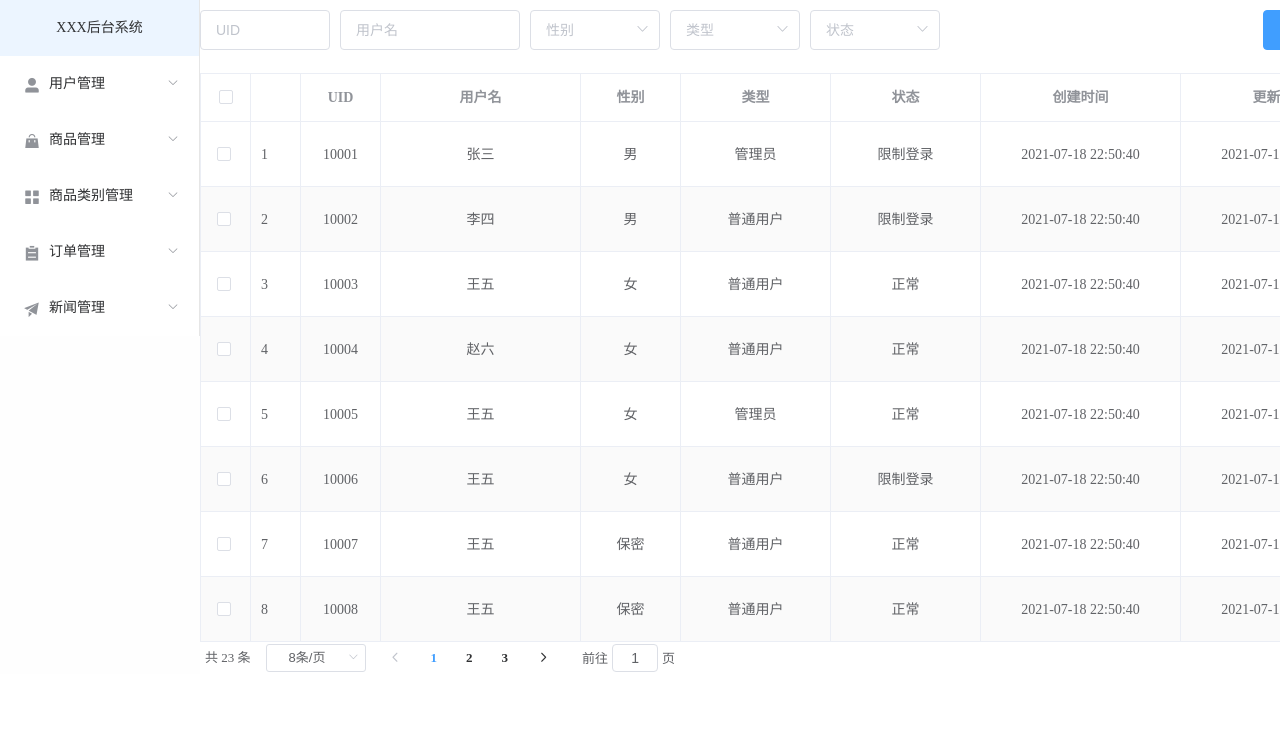
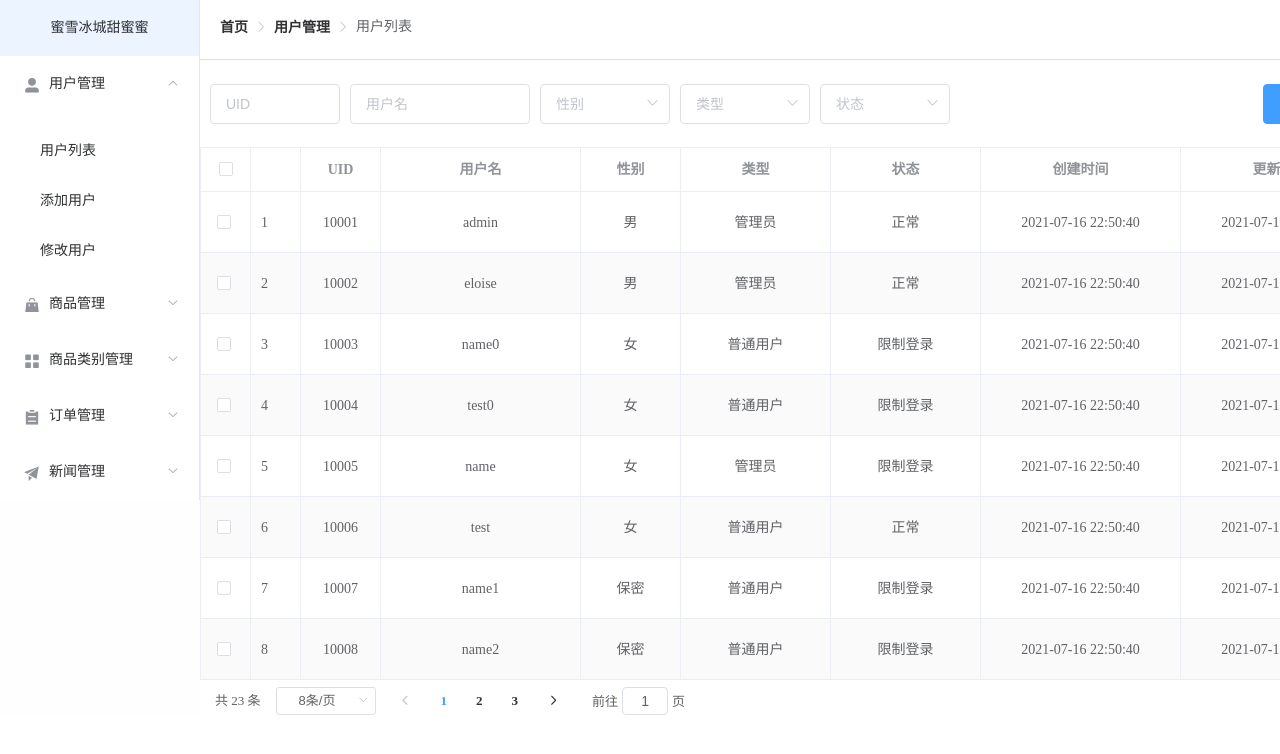
Before and after one commit to Eloise-z/H5, a Vue app: page /user-list in a window 1280 px wide. Shown: the top 754 px of the page. Built offline with nearby package versions, Linux system fonts and the light colour scheme; sample sign-in values are in the browser's storage.

Commit message:
实现了 用户CRUD

```diff
--- a/src/api/userList.json
+++ b/src/api/userList.json
@@ -2,210 +2,210 @@
   "userList": [
     {
       "uid": "10001",
-      "name": "张三",
+      "name": "admin",
       "gender": 1,
       "role": 1,
       "status": 1,
-      "createTime": "2021-07-18 22:50:40",
-      "updateTime": "2021-07-18 22:51:40"
+      "createTime": "2021-07-16 22:50:40",
+      "updateTime": "2021-07-16 22:51:40"
     },
     {
       "uid": "10002",
-      "name": "李四",
+      "name": "eloise",
+      "gender": 1,
+      "role": 1,
+      "status": 1,
+      "createTime": "2021-07-16 22:50:40",
+      "updateTime": "2021-07-16 22:51:40"
+    },
+    {
+      "uid": "10003",
+      "name": "name0",
+      "gender": 2,
+      "role": 2,
+      "status": 2,
+      "createTime": "2021-07-16 22:50:40",
+      "updateTime": "2021-07-16 22:51:40"
+    },
+    {
+      "uid": "10004",
+      "name": "test0",
+      "gender": 2,
+      "role": 2,
+      "status": 2,
+      "createTime": "2021-07-16 22:50:40",
+      "updateTime": "2021-07-16 22:51:40"
+    },
+    {
+      "uid": "10005",
+      "name": "name",
+      "gender": 2,
+      "role": 1,
+      "status": 2,
+      "createTime": "2021-07-16 22:50:40",
+      "updateTime": "2021-07-16 22:51:40"
+    },
+    {
+      "uid": "10006",
+      "name": "test",
+      "gender": 2,
+      "role": 2,
+      "status": 1,
+      "createTime": "2021-07-16 22:50:40",
+      "updateTime": "2021-07-16 22:51:40"
+    },
+    {
+      "uid": "10007",
+      "name": "name1",
+      "gender": 3,
+      "role": 2,
+      "status": 2,
+      "createTime": "2021-07-16 22:50:40",
+      "updateTime": "2021-07-16 22:51:40"
+    },
+    {
+      "uid": "10008",
+      "name": "name2",
+      "gender": 3,
+      "role": 2,
+      "status": 2,
+      "createTime": "2021-07-16 22:50:40",
+      "updateTime": "2021-07-16 22:51:40"
+    },
+    {
+      "uid": "10009",
+      "name": "name3",
       "gender": 1,
       "role": 2,
       "status": 1,
-      "createTime": "2021-07-18 22:50:40",
-      "updateTime": "2021-07-18 22:51:40"
+      "createTime": "2021-07-16 22:50:40",
+      "updateTime": "2021-07-16 22:51:40"
     },
     {
-      "uid": "10003",
-      "name": "王五",
+      "uid": "10010",
+      "name": "name4",
+      "gender": 1,
+      "role": 1,
+      "status": 2,
+      "createTime": "2021-07-16 22:50:40",
+      "updateTime": "2021-07-16 22:51:40"
+    },
+    {
+      "uid": "10011",
+      "name": "qwe",
+      "gender": 3,
+      "role": 1,
+      "status": 1,
+      "createTime": "2021-07-16 22:50:40",
+      "updateTime": "2021-07-16 22:51:40"
+    },
+    {
+      "uid": "10012",
+      "name": "dawd",
       "gender": 2,
       "role": 2,
       "status": 2,
-      "createTime": "2021-07-18 22:50:40",
-      "updateTime": "2021-07-18 22:51:40"
+      "createTime": "2021-07-16 22:50:40",
+      "updateTime": "2021-07-16 22:51:40"
     },
     {
-      "uid": "10004",
-      "name": "赵六",
+      "uid": "10013",
+      "name": "123e",
+      "gender": 2,
+      "role": 2,
+      "status": 1,
+      "createTime": "2021-07-16 22:50:40",
+      "updateTime": "2021-07-16 22:51:40"
+    },
+    {
+      "uid": "10014",
+      "name": "fwaed",
+      "gender": 3,
+      "role": 2,
+      "status": 2,
+      "createTime": "2021-07-16 22:50:40",
+      "updateTime": "2021-07-16 22:51:40"
+    },
+    {
+      "uid": "10015",
+      "name": "wef3",
+      "gender": 3,
+      "role": 1,
+      "status": 2,
+      "createTime": "2021-07-16 22:50:40",
+      "updateTime": "2021-07-16 22:51:40"
+    },
+    {
+      "uid": "10016",
+      "name": "daw2",
+      "gender": 2,
+      "role": 1,
+      "status": 1,
+      "createTime": "2021-07-16 22:50:40",
+      "updateTime": "2021-07-16 22:51:40"
+    },
+    {
+      "uid": "10017",
+      "name": "fsfe",
+      "gender": 3,
+      "role": 2,
+      "status": 1,
+      "createTime": "2021-07-16 22:50:40",
+      "updateTime": "2021-07-16 22:51:40"
+    },
+    {
+      "uid": "10018",
+      "name": "w3r3",
       "gender": 2,
       "role": 2,
       "status": 2,
-      "createTime": "2021-07-18 22:50:40",
-      "updateTime": "2021-07-18 22:51:40"
+      "createTime": "2021-07-16 22:50:40",
+      "updateTime": "2021-07-16 22:51:40"
     },
     {
-      "uid": "10005",
-      "name": "王五",
+      "uid": "10019",
+      "name": "sdwf",
+      "gender": 1,
+      "role": 2,
+      "status": 2,
+      "createTime": "2021-07-16 22:50:40",
+      "updateTime": "2021-07-16 22:51:40"
+    },
+    {
+      "uid": "10020",
+      "name": "fw3s",
       "gender": 2,
       "role": 1,
       "status": 2,
-      "createTime": "2021-07-18 22:50:40",
-      "updateTime": "2021-07-18 22:51:40"
+      "createTime": "2021-07-16 22:50:40",
+      "updateTime": "2021-07-16 22:51:40"
     },
     {
-      "uid": "10006",
-      "name": "王五",
+      "uid": "10021",
+      "name": "fqw3",
       "gender": 2,
       "role": 2,
       "status": 1,
-      "createTime": "2021-07-18 22:50:40",
-      "updateTime": "2021-07-18 22:51:40"
+      "createTime": "2021-07-16 22:50:40",
+      "updateTime": "2021-07-16 22:51:40"
     },
     {
-      "uid": "10007",
-      "name": "王五",
+      "uid": "10022",
+      "name": "awdwe",
+      "gender": 1,
+      "role": 2,
+      "status": 2,
+      "createTime": "2021-07-16 22:50:40",
+      "updateTime": "2021-07-16 22:51:40"
+    },
+    {
+      "uid": "10023",
+      "name": "Name",
       "gender": 3,
       "role": 2,
       "status": 2,
-      "createTime": "2021-07-18 22:50:40",
-      "updateTime": "2021-07-18 22:51:40"
-    },
-    {
-      "uid": "10008",
-      "name": "王五",
-      "gender": 3,
-      "role": 2,
-      "status": 2,
-      "createTime": "2021-07-18 22:50:40",
-      "updateTime": "2021-07-18 22:51:40"
-    },
-    {
-      "uid": "10009",
-      "name": "王五",
-      "gender": 1,
-      "role": 2,
-      "status": 1,
-      "createTime": "2021-07-18 22:50:40",
-      "updateTime": "2021-07-18 22:51:40"
-    },
-    {
-      "uid": "10010",
-      "name": "王五",
-      "gender": 1,
-      "role": 1,
-      "status": 2,
-      "createTime": "2021-07-18 22:50:40",
-      "updateTime": "2021-07-18 22:51:40"
-    },
-    {
-      "uid": "10011",
-      "name": "王五",
-      "gender": 3,
-      "role": 1,
-      "status": 1,
-      "createTime": "2021-07-18 22:50:40",
-      "updateTime": "2021-07-18 22:51:40"
-    },
-    {
-      "uid": "10012",
-      "name": "王五",
-      "gender": 2,
-      "role": 2,
-      "status": 2,
-      "createTime": "2021-07-18 22:50:40",
-      "updateTime": "2021-07-18 22:51:40"
-    },
-    {
-      "uid": "10013",
-      "name": "王五",
-      "gender": 2,
-      "role": 2,
-      "status": 1,
-      "createTime": "2021-07-18 22:50:40",
-      "updateTime": "2021-07-18 22:51:40"
-    },
-    {
-      "uid": "10014",
-      "name": "王五",
-      "gender": 3,
-      "role": 2,
-      "status": 2,
-      "createTime": "2021-07-18 22:50:40",
-      "updateTime": "2021-07-18 22:51:40"
-    },
-    {
-      "uid": "10015",
-      "name": "王五",
-      "gender": 3,
-      "role": 1,
-      "status": 2,
-      "createTime": "2021-07-18 22:50:40",
-      "updateTime": "2021-07-18 22:51:40"
-    },
-    {
-      "uid": "10016",
-      "name": "王五",
-      "gender": 2,
-      "role": 1,
-      "status": 1,
-      "createTime": "2021-07-18 22:50:40",
-      "updateTime": "2021-07-18 22:51:40"
-    },
-    {
-      "uid": "10017",
-      "name": "王五",
-      "gender": 3,
-      "role": 2,
-      "status": 1,
-      "createTime": "2021-07-18 22:50:40",
-      "updateTime": "2021-07-18 22:51:40"
-    },
-    {
-      "uid": "10018",
-      "name": "王五",
-      "gender": 2,
-      "role": 2,
-      "status": 2,
-      "createTime": "2021-07-18 22:50:40",
-      "updateTime": "2021-07-18 22:51:40"
-    },
-    {
-      "uid": "10019",
-      "name": "王五",
-      "gender": 1,
-      "role": 2,
-      "status": 2,
-      "createTime": "2021-07-18 22:50:40",
-      "updateTime": "2021-07-18 22:51:40"
-    },
-    {
-      "uid": "10020",
-      "name": "王五",
-      "gender": 2,
-      "role": 1,
-      "status": 2,
-      "createTime": "2021-07-18 22:50:40",
-      "updateTime": "2021-07-18 22:51:40"
-    },
-    {
-      "uid": "10021",
-      "name": "王五",
-      "gender": 2,
-      "role": 2,
-      "status": 1,
-      "createTime": "2021-07-18 22:50:40",
-      "updateTime": "2021-07-18 22:51:40"
-    },
-    {
-      "uid": "10022",
-      "name": "王五",
-      "gender": 1,
-      "role": 2,
-      "status": 2,
-      "createTime": "2021-07-18 22:50:40",
-      "updateTime": "2021-07-18 22:51:40"
-    },
-    {
-      "uid": "10023",
-      "name": "王五",
-      "gender": 3,
-      "role": 2,
-      "status": 2,
-      "createTime": "2021-07-18 22:50:40",
-      "updateTime": "2021-07-18 22:51:40"
+      "createTime": "2021-07-16 22:50:40",
+      "updateTime": "2021-07-16 22:51:40"
     }
   ]
 }
--- a/src/components/Sidebar.vue
+++ b/src/components/Sidebar.vue
@@ -5,14 +5,14 @@
 <template>
   <el-container>
     <el-aside width="200px" style="background-color: rgba(238, 241, 246, 0.1)">
-      <el-menu :default-openeds="[]">
-          <el-menu-item style="text-align: center" index="0-1" @click="$router.push('/index')">XXX后台系统</el-menu-item>
+      <el-menu :default-openeds="['1']">
+        <el-menu-item style="text-align: center" index="0-1" @click="$router.push('/index')">蜜雪冰城甜蜜蜜</el-menu-item>
         <el-submenu index="1">
           <template slot="title"><i class="el-icon-user-solid"></i>用户管理</template>
           <el-menu-item-group>
             <el-menu-item index="1-1" @click="$router.push('/user-list')">用户列表</el-menu-item>
-            <el-menu-item index="1-2">增加用户</el-menu-item>
-            <el-menu-item index="1-3">修改用户</el-menu-item>
+            <el-menu-item index="1-2" @click="$router.push('/user-add')">添加用户</el-menu-item>
+            <el-menu-item index="1-3" @click="$router.push('/user-update')">修改用户</el-menu-item>
           </el-menu-item-group>
         </el-submenu>
         <el-submenu index="2">
@@ -52,7 +52,3 @@
     <router-view/>
   </el-container>
 </template>
-
-<script>
-export default {}
-</script>
--- a/src/views/Login.vue
+++ b/src/views/Login.vue
@@ -79,6 +79,7 @@ export default {
 <style scoped>
 .container {
   background: url("https://www.mxbc.com/media/upload/index/%E8%9C%9C%E9%9B%AA%E5%86%B0%E5%9F%8Ebanner1920x900.jpg") no-repeat;
+  background-size:cover;
   width: 100%;
   height: 100vh;
   position: relative;
--- /dev/null
+++ b/src/views/user/AddUser.vue
@@ -0,0 +1,109 @@
+<!--
+*Author: Eloise
+*Date: 2021-07-18 18:55
+-->
+<template>
+  <div class="mod-user" style="padding-top: 20px">
+    <el-breadcrumb separator-class="el-icon-arrow-right" style="padding: 0 0 0 20px">
+      <el-breadcrumb-item :to="{ path: '/index' }">首页</el-breadcrumb-item>
+      <el-breadcrumb-item :to="{ path: '/user-list' }">用户管理</el-breadcrumb-item>
+      <el-breadcrumb-item :to="{ path: '/user-add' }">添加用户</el-breadcrumb-item>
+    </el-breadcrumb>
+    <el-divider></el-divider>
+    <el-form ref="userForm" :model="userForm" label-width="500px">
+      <el-form-item label="UID">
+        <el-input v-model="userForm.uid" placeholder="uid自动生成" disabled></el-input>
+      </el-form-item>
+      <el-form-item label="用户名">
+        <el-input v-model="userForm.name" placeholder="请输入您的用户名"></el-input>
+      </el-form-item>
+      <el-form-item label="性别">
+        <el-radio-group v-model="userForm.gender">
+          <el-radio label="男"></el-radio>
+          <el-radio label="女"></el-radio>
+          <el-radio label="保密"></el-radio>
+        </el-radio-group>
+      </el-form-item>
+      <el-form-item label="用户类型">
+        <el-select v-model="userForm.role" placeholder="默认普通用户">
+          <el-option label="管理员" value="1"></el-option>
+          <el-option label="普通用户" value="2"></el-option>
+        </el-select>
+      </el-form-item>
+      <el-form-item label="用户状态">
+        <el-select v-model="userForm.status" placeholder="默认正常">
+          <el-option label="正常" value="1"></el-option>
+          <el-option label="限制登录" value="2"></el-option>
+        </el-select>
+      </el-form-item>
+      <el-form-item>
+        <el-button type="primary" @click="addUser">创建</el-button>
+        <el-button @click="$router.back()">取消</el-button>
+      </el-form-item>
+    </el-form>
+  </div>
+</template>
+
+<script>
+import {userList as localUserList} from '../../api/userList.json'
+import Vue from "vue";
+
+export default {
+  name: "AddUser",
+  data() {
+    return {
+      // 源数据
+      userList: localUserList,
+
+      // 表单数据
+      userForm: {
+        uid: '',
+        name: '',
+        gender: '保密',
+        role: '2',
+        status: '1'
+      }
+    }
+  },
+  methods: {
+    // 添加用户
+    addUser() {
+      this.userForm.role = parseInt(this.userForm.role)
+      this.userForm.status = parseInt(this.userForm.status)
+      if (this.userForm.gender === '男') {
+        this.userForm.gender = 1
+      } else if (this.userForm.gender === '女') {
+        this.userForm.gender = 2
+      } else {
+        this.userForm.gender = 3
+      }
+      this.userForm.createTime = this.getCurrentTime()
+      this.userForm.updateTime = this.getCurrentTime()
+      this.userForm.uid = (parseInt(this.userList[this.userList.length - 1].uid) + 1).toString()
+      this.userList.push(this.userForm)
+      Vue.prototype.$message.success('添加成功！')
+      this.$router.push('/user-list')
+    },
+    //获取当前系统时间
+    getCurrentTime() {
+      let date = new Date();
+      let year = date.getFullYear(); //年
+      let month = date.getMonth() + 1; //月
+      let data = date.getDate(); //天
+      let hours = date.getHours(); //小时
+      let minute = date.getMinutes(); //分
+      let second = date.getSeconds(); //秒
+      month = month < 10 ? '0' + month : month
+      data = data < 10 ? '0' + data : data
+      hours = hours < 10 ? '0' + hours : hours
+      minute = minute < 10 ? '0' + minute : minute
+      second = second < 10 ? '0' + second : second
+      return year + "-" + (month) + "-" + data + " " + hours + ":" + minute + ":" + second;
+    }
+  }
+}
+</script>
+
+<style scoped>
+
+</style>
--- /dev/null
+++ b/src/views/user/ModifyUser.vue
@@ -0,0 +1,138 @@
+<!--
+*Author: Eloise
+*Date: 2021-07-18 18:55
+-->
+<template>
+  <div class="mod-user" style="padding-top: 20px">
+    <el-breadcrumb separator-class="el-icon-arrow-right" style="padding: 0 0 0 20px">
+      <el-breadcrumb-item :to="{ path: '/index' }">首页</el-breadcrumb-item>
+      <el-breadcrumb-item :to="{ path: '/user-list' }">用户管理</el-breadcrumb-item>
+      <el-breadcrumb-item :to="{ path: '/user-update' }">修改用户</el-breadcrumb-item>
+    </el-breadcrumb>
+    <el-divider></el-divider>
+    <el-form ref="userForm" :model="userForm" label-width="500px">
+      <el-form-item label="UID">
+        <el-input v-model="userForm.uid" disabled></el-input>
+      </el-form-item>
+      <el-form-item label="用户名">
+        <el-input v-model="userForm.name"></el-input>
+      </el-form-item>
+      <el-form-item label="性别">
+        <el-radio-group v-model="userForm.gender">
+          <el-radio label="男" value="1"></el-radio>
+          <el-radio label="女" value="2"></el-radio>
+          <el-radio label="保密" value="3"></el-radio>
+        </el-radio-group>
+      </el-form-item>
+      <el-form-item label="用户类型">
+        <el-select v-model="userForm.role" placeholder="默认普通用户">
+          <el-option label="管理员" value="1"></el-option>
+          <el-option label="普通用户" value="2"></el-option>
+        </el-select>
+      </el-form-item>
+      <el-form-item label="用户状态">
+        <el-select v-model="userForm.status" placeholder="默认正常">
+          <el-option label="正常" value="1"></el-option>
+          <el-option label="限制登录" value="2"></el-option>
+        </el-select>
+      </el-form-item>
+      <el-form-item>
+        <el-button type="primary" @click="modifyUser">修改</el-button>
+        <el-button @click="$router.back()">取消</el-button>
+      </el-form-item>
+    </el-form>
+  </div>
+</template>
+
+<script>
+import {userList as localUserList} from '../../api/userList.json'
+import Vue from "vue";
+
+export default {
+  name: "ModifyUser",
+  data() {
+    return {
+      // 源数据
+      userList: localUserList,
+
+      // 表单数据
+      userForm: {
+        uid: '',
+        name: '',
+        gender: '',
+        role: '',
+        status: '',
+        createTime: '',
+        updateTime: ''
+      },
+
+      // 数据映射
+      genderOptions: [{
+        value: 1,
+        label: '男'
+      }, {
+        value: 2,
+        label: '女'
+      }, {
+        value: 3,
+        label: '保密'
+      }],
+      roleOptions: [{
+        value: 1,
+        label: '管理员'
+      }, {
+        value: 2,
+        label: '普通用户'
+      }],
+      statusOptions: [{
+        value: 1,
+        label: '正常'
+      }, {
+        value: 2,
+        label: '限制登录'
+      }]
+    }
+  },
+  created() {
+    if (this.$route.query.uid === '' || this.$route.query.uid === null || this.$route.query.uid === undefined) {
+      Vue.prototype.$message.warning('列表操作点击修改才能访问该页面！')
+      this.$router.push('user-list')
+    } else {
+      this.userForm.uid = this.$route.query.uid
+      for (let u of this.userList) {
+        if (u.uid === this.$route.query.uid) {
+          this.userForm = u
+          for (let g of this.genderOptions) {
+            if (g.value === u.gender) {
+              this.userForm.gender = g.label
+            }
+          }
+          this.userForm.role = this.userForm.role.toString()
+          this.userForm.status = this.userForm.status.toString()
+          break
+        }
+      }
+    }
+  },
+  methods: {
+    // 修改用户
+    modifyUser() {
+      this.userForm.role = parseInt(this.userForm.role)
+      this.userForm.status = parseInt(this.userForm.status)
+      if (this.userForm.gender === '男') {
+        this.userForm.gender = 1
+      } else if (this.userForm.gender === '女') {
+        this.userForm.gender = 2
+      } else {
+        this.userForm.gender = 3
+      }
+      Vue.prototype.$message.success('修改成功！')
+      this.$router.push('/user-list')
+    }
+  }
+}
+</script>
+
+<style scoped>
+
+</style>
--- a/src/views/user/UserList.vue
+++ b/src/views/user/UserList.vue
@@ -1,6 +1,12 @@
 <template>
-  <div class="mod-user">
-    <el-form :inline="true" :model="queryUser" style="padding-top: 10px">
+  <div class="mod-user" style="padding-top: 20px">
+    <el-breadcrumb separator-class="el-icon-arrow-right" style="padding: 0 0 0 20px">
+      <el-breadcrumb-item :to="{ path: '/index' }">首页</el-breadcrumb-item>
+      <el-breadcrumb-item :to="{ path: '/user-list' }">用户管理</el-breadcrumb-item>
+      <el-breadcrumb-item :to="{ path: '/user-list' }">用户列表</el-breadcrumb-item>
+    </el-breadcrumb>
+    <el-divider></el-divider>
+    <el-form :inline="true" :model="queryUser" style="padding: 0 0 0 10px">
       <el-form-item style="width: 130px">
         <el-input v-model="queryUser.uid" placeholder="UID" clearable></el-input>
       </el-form-item>
@@ -39,7 +45,7 @@
       </el-form-item>
       <el-form-item style="float: right;">
         <el-button type="primary" @click="isQuery = true">查询</el-button>
-        <el-button type="success">新增</el-button>
+        <el-button type="success" @click="$router.push('/user-add')">新增</el-button>
         <el-button type="danger" @click="deleteSelects()">批量删除</el-button>
       </el-form-item>
     </el-form>
@@ -47,6 +53,7 @@
         :data="getDataList"
         border
         stripe
+        size="medium"
         @selection-change="selectionChangeHandle"
         style="width: 100%;">
       <el-table-column
@@ -118,7 +125,8 @@
           width="150"
           label="操作">
         <template slot-scope="scope">
-          <el-button type="text">修改</el-button>
+          <el-button type="text" @click="modifyUser(scope.row.uid)">修改
+          </el-button>
           <el-button type="text" @click="deleteSelects(scope.row.uid)">删除</el-button>
         </template>
       </el-table-column>
@@ -130,6 +138,7 @@
         :page-sizes="[5, 8, 10, 20, 50, 100]"
         :page-size="pageSize"
         :total="totalData"
+        style="margin: 5px 0 0 10px"
         layout="total, sizes, prev, pager, next, jumper">
     </el-pagination>
   </div>
@@ -155,8 +164,6 @@ export default {
       queryUser: {
         uid: '',
         name: '',
-        begin: '',
-        end: '',
         gender: '',
         role: '',
         status: ''
@@ -182,16 +189,18 @@ export default {
       }],
       statusOptions: [{
         value: 1,
-        label: '限制登录'
+        label: '正常'
       }, {
         value: 2,
-        label: '正常'
+        label: '限制登录'
       }]
     }
   },
   computed: {
     // 获取数据列表
     getDataList() {
+      console.log('computed');
+
       let res = []
       let index = 0
       let that = this
@@ -203,7 +212,7 @@ export default {
         this.queryList = this.userList.filter(
             v => {
               return v.name.includes(queryUser.name) && v.uid.includes(queryUser.uid)
-                  &&  v.gender.toString().includes(queryUser.gender) && v.status.toString().includes(queryUser.status)
+                  && v.gender.toString().includes(queryUser.gender) && v.status.toString().includes(queryUser.status)
                   && v.role.toString().includes(queryUser.role)
             }
         )
@@ -222,7 +231,9 @@ export default {
             index++
           }
       )
+      console.log(this.userList);
       this.queryList = this.userList
+      console.log(res);
       return res
     },
     totalData() {
@@ -259,6 +270,9 @@ export default {
           }
       )
     },
+    modifyUser(modifyUid) {
+      this.$router.push({path: '/user-update', query: {uid: modifyUid}})
+    },
     genderFormat(scope) {
       if (scope.gender === 1) {
         return '男'
@@ -281,9 +295,9 @@ export default {
     },
     statusFormat(scope) {
       if (scope.status === 1) {
+        return '正常'
+      } else if (scope.status === 2) {
         return '限制登录'
-      } else if (scope.status === 2) {
-        return '正常'
       } else {
         return '无对应状态'
       }
@@ -291,3 +305,7 @@ export default {
   }
 }
 </script>
+
+<style scoped>
+
+</style>
```
Also changed, not shown: src/router/index.js (+9 -4 lines), src/views/Home.vue (+11 -5 lines), 1 other file (tests, documents, lock files or other folders).
